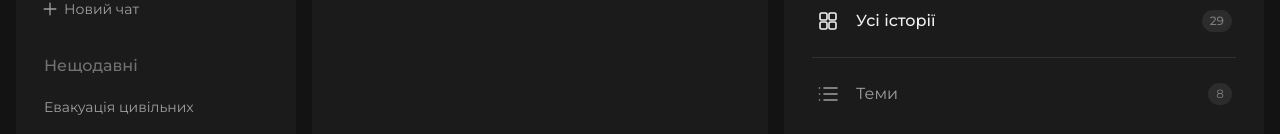
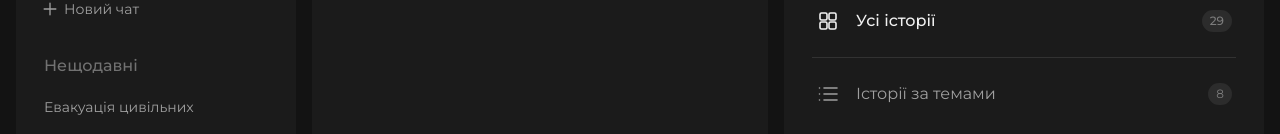
Before and after one commit to mikelebedenko/scm-museum, a React (Vite) app: page / in a window 1280 px wide. Shown: the part 137-271 px from the top of the page. Built offline with nearby package versions, Linux system fonts and the light colour scheme.

Commit message:
Rename 'Теми' to 'Історії за темами' in the library
Co-Authored-By: Claude Sonnet 5.5 <noreply@anthropic.com>

```diff
--- a/src/pages/LibPanel.tsx
+++ b/src/pages/LibPanel.tsx
@@ -495,7 +495,7 @@ export function LibPanel(p: Props) {
     title = "Усі історії"
     body = <StoryRows ids={allIds} topics empty="Історій немає." />
   } else if (nav.v === "topics") {
-    title = "Теми"
+    title = "Історії за темами"
     body = (
       <nav className="side-nav lib-menu">
         {RUBRICS.map((r) => (
@@ -715,7 +715,7 @@ export function LibPanel(p: Props) {
     }
     const items: { icon: IconName; label: string; run: () => void }[] = [
       { icon: "grid", label: "Усі історії", run: () => railGo({ v: "all" }) },
-      { icon: "list", label: "Теми", run: () => railGo({ v: "topics" }) },
+      { icon: "list", label: "Історії за темами", run: () => railGo({ v: "topics" }) },
       { icon: "star", label: "Вибрані історії", run: () => railGo({ v: "favs" }) },
       { icon: "tag", label: "Список тегів", run: () => railGo({ v: "tags" }) },
       { icon: "file", label: "Згенеровані сценарії", run: p.onOpenScripts },
@@ -825,7 +825,7 @@ export function LibPanel(p: Props) {
                 <nav className="side-nav lib-menu lib-menu-main">
                   <NavItem icon="grid" label="Усі історії" count={allIds.length} to={{ v: "all" }} />
                   <hr className="lib-sep" />
-                  <NavItem icon="list" label="Теми" count={RUBRICS.length} to={{ v: "topics" }} />
+                  <NavItem icon="list" label="Історії за темами" count={RUBRICS.length} to={{ v: "topics" }} />
                   <NavItem icon="star" label="Вибрані історії" count={favIds.length} to={{ v: "favs" }} />
                   <NavItem icon="tag" label="Список тегів" to={{ v: "tags" }} />
                   <button onClick={p.onOpenScripts}>
```
